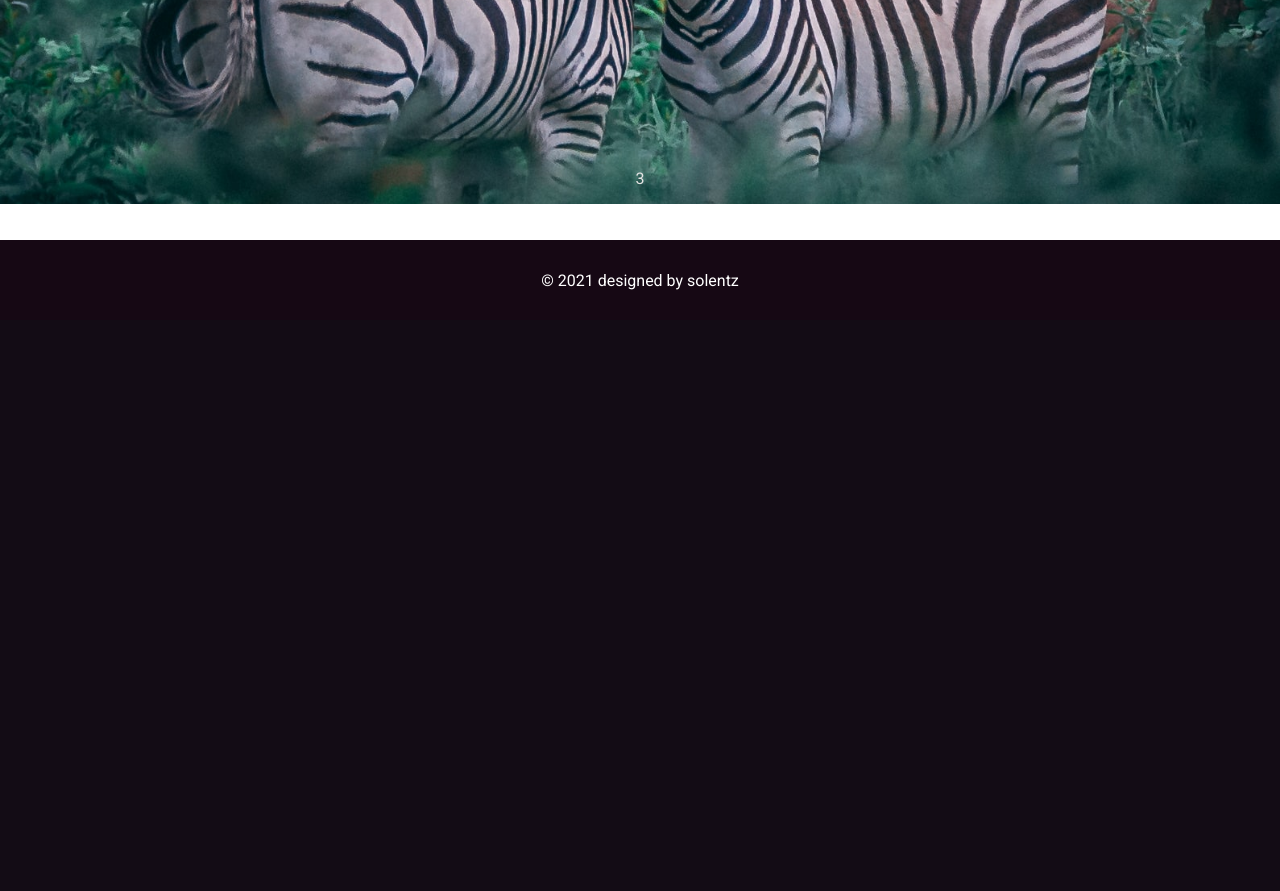
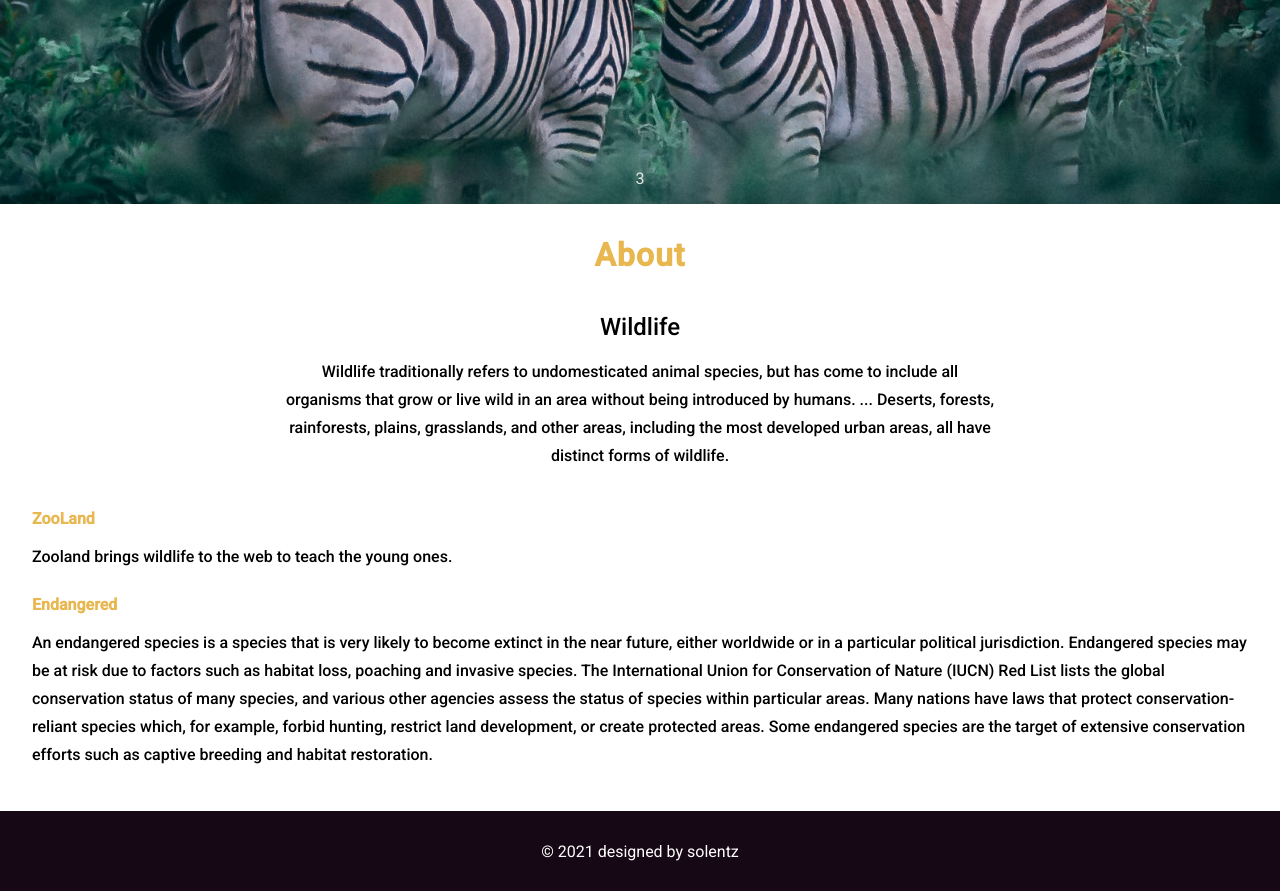
Before and after one commit to solentz/com710_web_tech, a Node server app: page / in a window 1280 px wide. Shown: the part 580-1471 px from the top of the page. Before the commit the page ends 870 px from the top, so only its background shows below. Run offline with Node 20, Linux system fonts and the light colour scheme; some libraries are stand-ins or nearby versions.

Commit message:
added about

```diff
--- a/src/public/css/main.css
+++ b/src/public/css/main.css
@@ -342,102 +342,6 @@ input {
     align-items: center;
 }
 
-/* carousel */
-.container {
-    display: flex;
-    flex-direction: column;
-    justify-content: center;
-    align-items: center;
-}
-
-.container-fluid {
-    padding: 0 5em;
-}
-
-.carousel__buttons {
-    margin: 10px 0;
-    display: flex;
-    width: 80%;
-}
-
-.carousel__buttons .carousel-button:focus {
-    background-color: var(--yellow);
-    color: var(--white)
-}
-
-.carousel__buttons .carousel-button:hover {
-    background-color: #ddd;
-}
-
-.carousel__buttons .carousel-button:not(:nth-last-child()) {
-    margin-right: 10px;
-}
-
-.carousel__buttons .carousel-button {
-    font-size: 1rem;
-    margin-right: 10px;
-    box-shadow: 0 4px 8px #eee;
-    padding: 0.5rem 0.8rem;
-    cursor: pointer;
-    border: 1px solid #ddd;
-    color: #454545;
-    border-radius: 50%;
-    height: 40px;
-    width: 40px;
-    display: flex;
-    justify-content: center;
-    align-items: center;
-    outline: none;
-}
-
-.carousel {
-    width: 80%;
-    border: 1px solid rgb(206, 206, 206);
-    overflow: hidden;
-    display: grid;
-    border-radius: 5px;
-    box-shadow: 0 4px 8px #eee;
-    padding: 20px;
-    grid-template-columns: repeat(6, 90%);
-}
-
-.carousel .carousel__item.active {
-    transform: scale(1) translateX(-0%);
-}
-
-.carousel .carousel__item {
-    width: 100%;
-    transform: translateX(-0%) scale(0.9);
-    border-radius: 5px;
-    transition: all 0.7s ease;
-    display: flex;
-
-    background: url("/img/Tiger.jpg");
-    text-transform: uppercase;
-    justify-content: center;
-
-    align-items: center;
-    padding: 10px;
-    height: 200px;
-}
-
-.bg-yellow.active {
-    background: darkslategrey;
-    color: white;
-}
-
-.bg-brown.active {
-    background-color: rosybrown;
-}
-
-.bg-green.active {
-    background-color: greenyellow;
-}
-
-.bg-blue.active {
-    background-color: dodgerblue;
-}
-
 
 /* Slideshow container */
 .slideshow-container {
@@ -542,12 +446,72 @@ input {
     }
 }
 
-.about__flex {
-    display: grid;
-    grid-template-columns: 1fr 1fr;
-    grid-gap: 1em;
+.about_us {
+    display: block;
+    min-height: 60vh;
+    text-align: left;
+    position: relative;
+    padding: 2em 2em;
 }
 
+.about_us>h2 {
+    display: block;
+    font-size: 32px;
+    line-height: 31px;
+    letter-spacing: 1px;
+    font-weight: 700;
+    margin: 0 auto 30px;
+    color: var(--yellow);
+}
+
+.about_us>span {
+    display: block;
+    font-size: 16px;
+    font-weight: bold;
+    color: var(--yellow);
+    line-height: 1.75;
+    margin: 20px auto 10px;
+}
+
+.about_us>p {
+    display: block;
+    font-size: 16px;
+    font-weight: 500;
+    line-height: 1.75;
+    margin: 0 auto 10px;
+}
+
+.about_us>img {
+    display: block;
+    margin-bottom: 20px;
+}
+
+.about_us>.mission {
+    display: blcok;
+    width: 60%;
+    box-sizing: border-box;
+    border-radius: 10px;
+    margin-left: 20%;
+    padding: 5px 10px;
+
+}
+
+.about_us>.mission>span {
+    display: block;
+    margin: 0 auto 10px;
+    font-size: x-large;
+    text-align: center;
+    font-weight: 500;
+    line-height: 1.75;
+}
+
+.about_us>.mission>p {
+    display: block;
+    margin: 0 auto 10px;
+    text-align: center;
+    font-weight: 500;
+    line-height: 1.75;
+}
 
 
 
@@ -884,6 +848,11 @@ input {
         height: 100px;
     }
 
+    .about_us>.mission {
+        width: 100%;
+        margin: 0;
+    }
+
 }
 
 .view {
@@ -941,7 +910,6 @@ input {
 footer {
     height: 10vh;
     background-color: var(--dark);
-    margin-top: 2em;
     color: var(--white);
     padding: 0 2em;
     display: flex;
--- a/src/views/index.html
+++ b/src/views/index.html
@@ -33,6 +33,29 @@
     </div>
 
 </section>
+<section>
+    <div class="about_us">
+        <h2 class="text-center">About</h2>
+        <div class="mission">
+            <span>Wildlife</span>
+            <p>Wildlife traditionally refers to undomesticated animal species, but has come to include all organisms
+                that grow or live wild in an area without being introduced by humans. ... Deserts, forests, rainforests,
+                plains, grasslands, and other areas, including the most developed urban areas, all have distinct forms
+                of wildlife. </p>
+        </div>
+        <span>ZooLand</span>
+        <p>Zooland brings wildlife to the web to teach the young ones. </p>
+        <span>Endangered</span>
+        <p>An endangered species is a species that is very likely to become extinct in the near future, either worldwide
+            or in a particular political jurisdiction. Endangered species may be at risk due to factors such as habitat
+            loss, poaching and invasive species. The International Union for Conservation of Nature (IUCN) Red List
+            lists the global conservation status of many species, and various other agencies assess the status of
+            species within particular areas. Many nations have laws that protect conservation-reliant species which, for
+            example, forbid hunting, restrict land development, or create protected areas. Some endangered species are
+            the target of extensive conservation efforts such as captive breeding and habitat restoration.
+            <br />
+    </div>
+</section>
 
 <script src="/js/carousel.js"></script>
 <%-include("./partials/_footer.ejs") -%>
```
